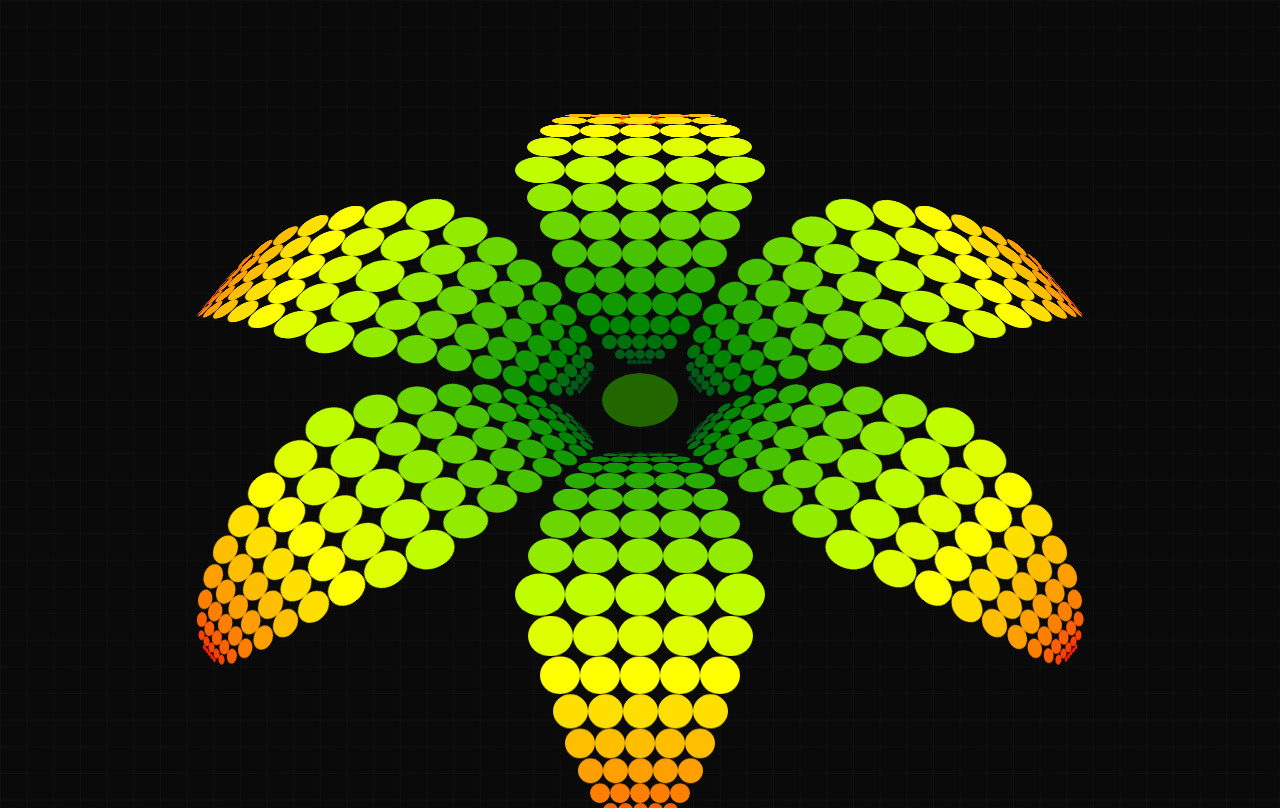
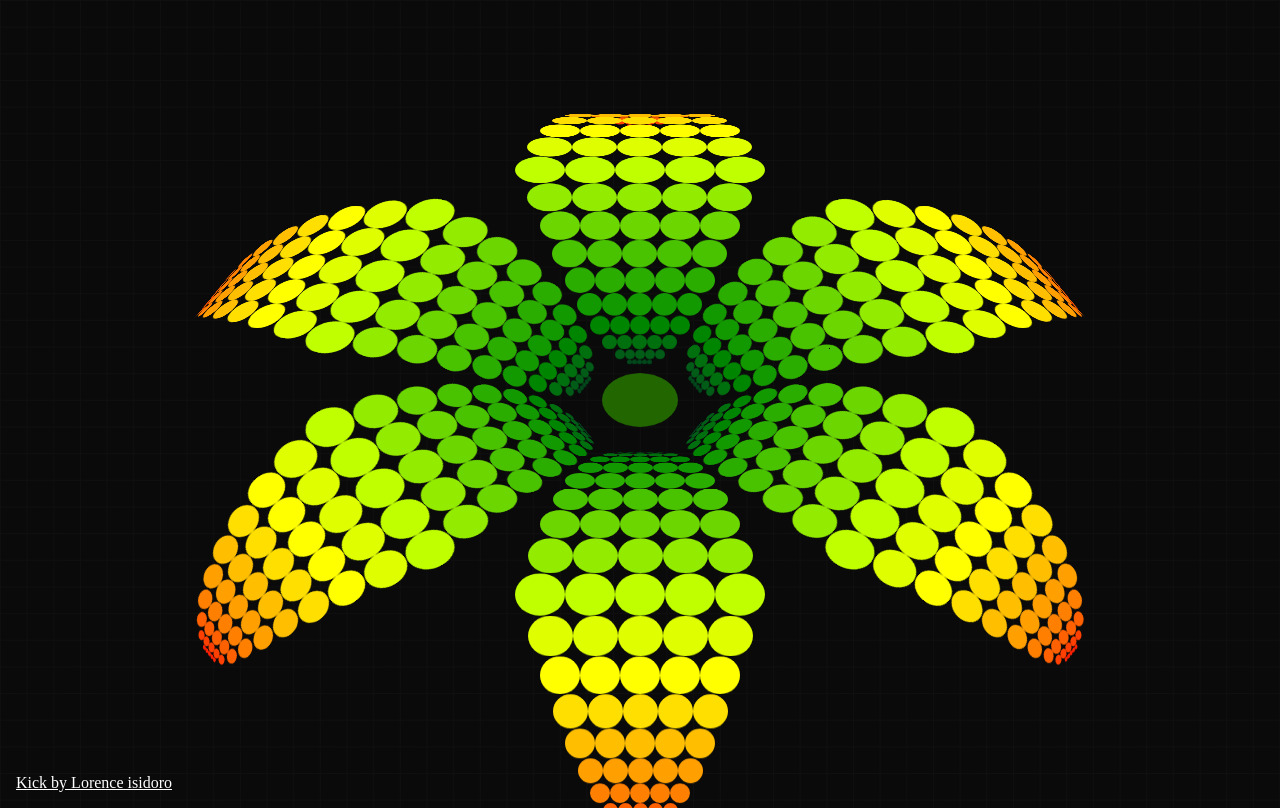
Before and after one commit to xnb666/thebeautyofcss, a plain HTML site: page index.html in a window 1280 px wide. Drawn offline with Linux system fonts and the light colour scheme.

Commit message:
Add files via upload

```diff
--- a/index.html
+++ b/index.html
@@ -8,6 +8,7 @@
     <title>The beauty of CSS</title>
 </head>
 <body>
+    <a class="bottom-left" href="https://facebook.com/wndrOF.u">Kick by Lorence isidoro</a>
     <div class="wrapper">
         <div class="flower"></div>
     </div>
--- a/style.css
+++ b/style.css
@@ -1 +1,7 @@
 HTML,BODY{height:100%;overflow:hidden}BODY{background:#0a0a0a;background-image:linear-gradient(hsl(0deg, 0%, 6%) 1px, transparent 1px),linear-gradient(to right, hsl(0deg, 0%, 6%) 1px, transparent 1px);background-size:3.3333333333vmin 3.3333333333vmin}.range{position:absolute;zind:2px}.wrapper{position:absolute;top:0;right:0;bottom:0;left:0;margin:auto;width:10vmin;height:10vmin;font-size:10vmin;transform:rotateX(-45deg);transform-style:preserve-3d}.flower{width:10vmin;height:10vmin;animation:rotate-flower 10s linear infinite;transform-style:preserve-3d}.flower:before{content:"";display:block;position:absolute;width:95%;height:95%;top:0;right:0;bottom:0;left:0;margin:auto;background:#260;border-radius:50%;transform:rotateX(90deg);animation:rotate-hue 5s infinite}.petal{position:absolute;z-index:20;bottom:80%;left:-10vmin;transform-style:preserve-3d;transform-origin:bottom}.box{width:30vmin;transform-style:preserve-3d;transform-origin:bottom;animation:rotate-box 12s infinite}.shape{width:.5em;height:.5em;margin:auto;background:currentColor;box-shadow:.5em 0 0 0,1em 0 0 0,-1em 0 0 0,-0.5em 0 0 0;border-radius:50%;animation:rotate-hue 5s infinite}@keyframes rotate-box{0%{transform:rotateX(3.5deg)}15%{transform:rotateX(3.5deg)}50%{transform:rotateX(-7deg)}80%{transform:rotateX(-7deg)}100%{transform:rotateX(3.5deg)}}@keyframes rotate-flower{100%{transform:rotateY(360deg)}}@keyframes rotate-hue{100%{filter:hue-rotate(360deg)}}
+.bottom-left {
+    position: absolute;
+    bottom: 8px;
+    left: 16px;
+    color: white;
+  }
```
